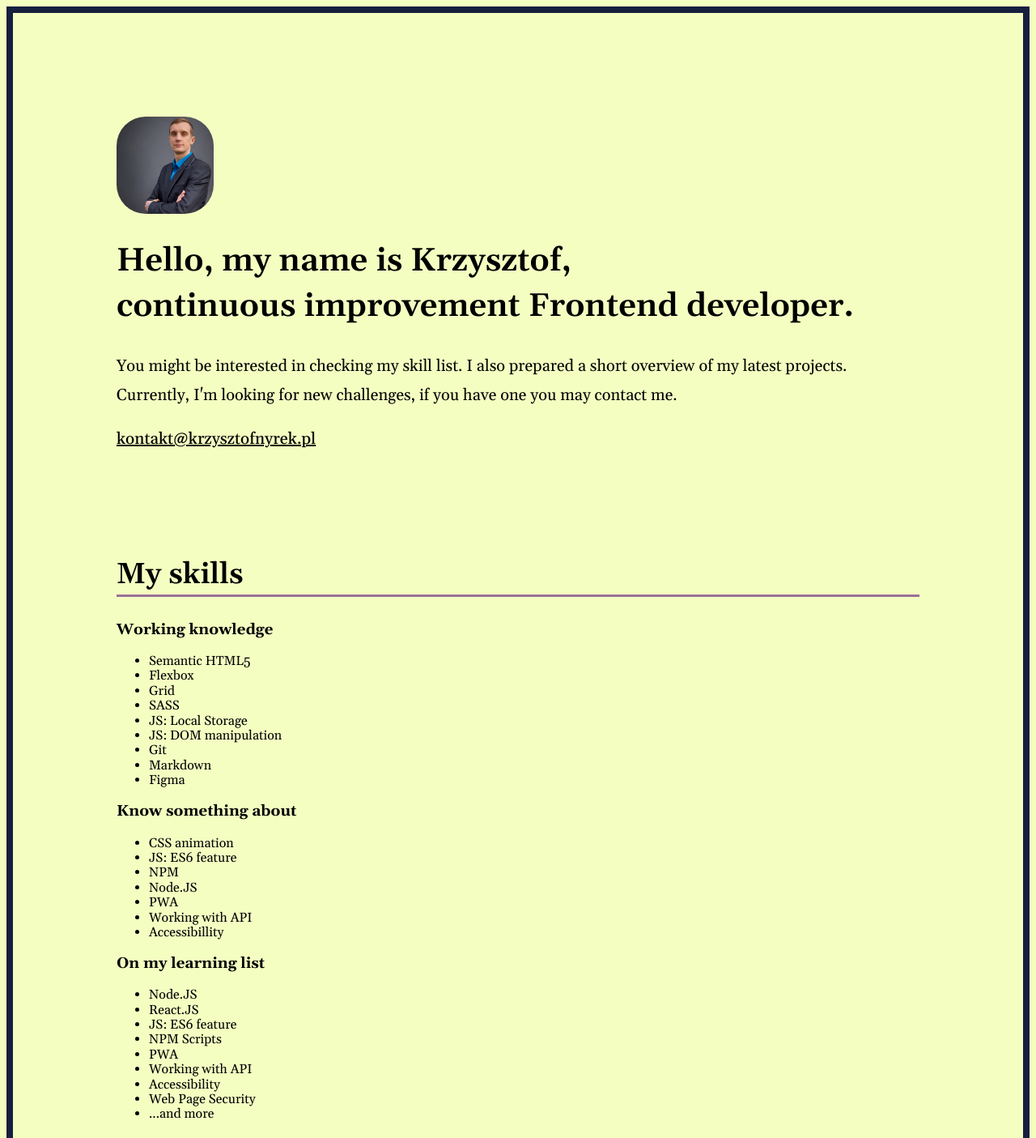
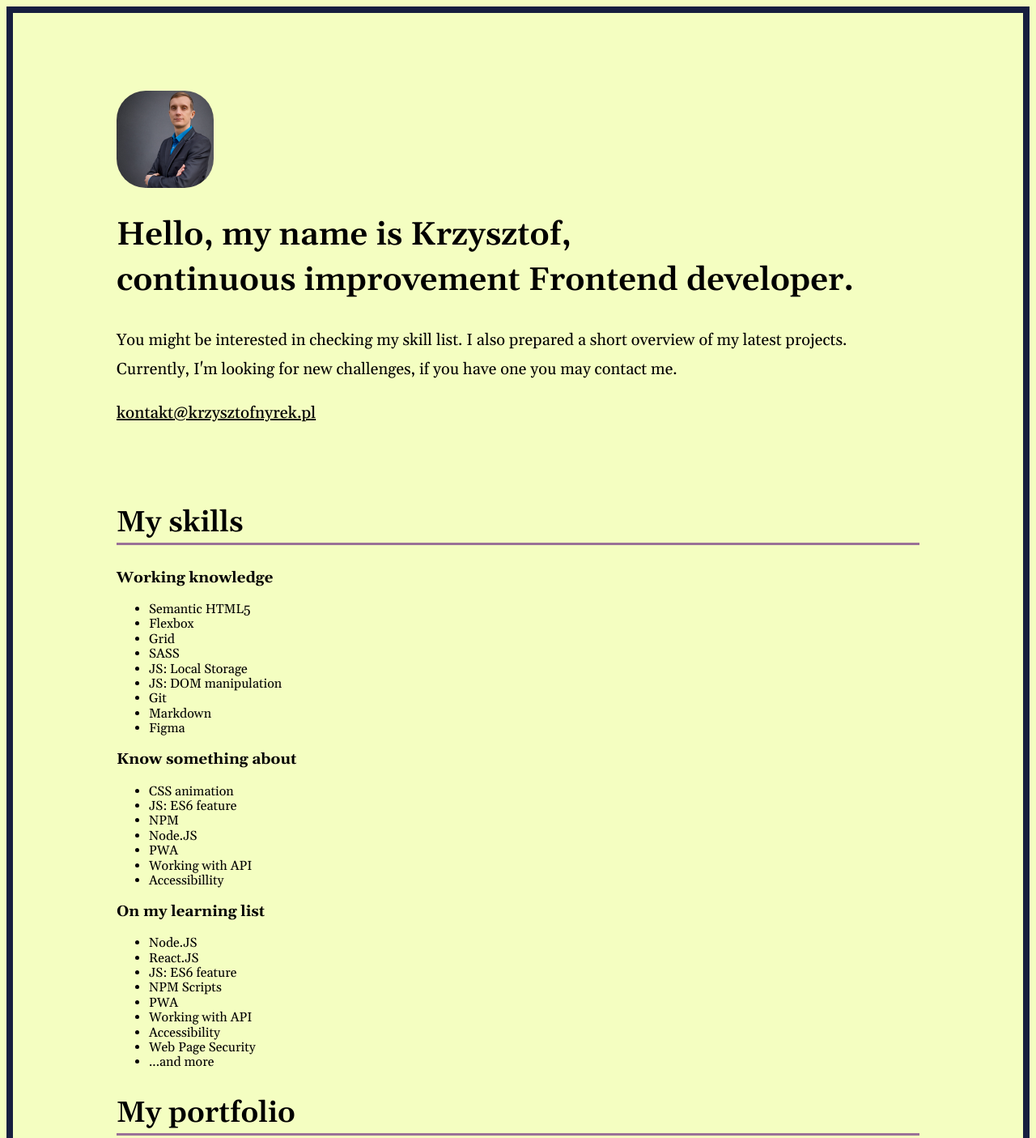
Before and after one commit to Dekstryn/dekstryn.github.io, a website: page src/content/index.html in a window 1280 px wide. Shown: the top 1405 px of the page at 81% size. Drawn offline with nearby package versions, Linux system fonts and the light colour scheme; files that its build step writes are made by us from their sources.

Commit message:
Changed section top and bottom margins

```diff
--- a/src/scss/_components.scss
+++ b/src/scss/_components.scss
@@ -1,5 +1,5 @@
 .header{
-    margin: 8rem;
+    margin: 6rem 8rem;
     &__img{
         border-radius: 30%;
     }
@@ -22,7 +22,7 @@
     }
 }
 .skills{
-    margin: 8rem;
+    margin: 6rem 8rem;
     &__header{
         font-weight: 600;
         font-size: 2.25rem;
```
